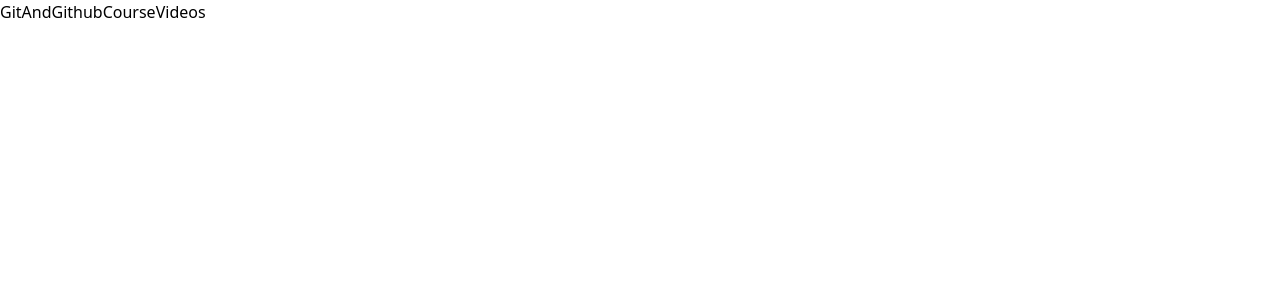
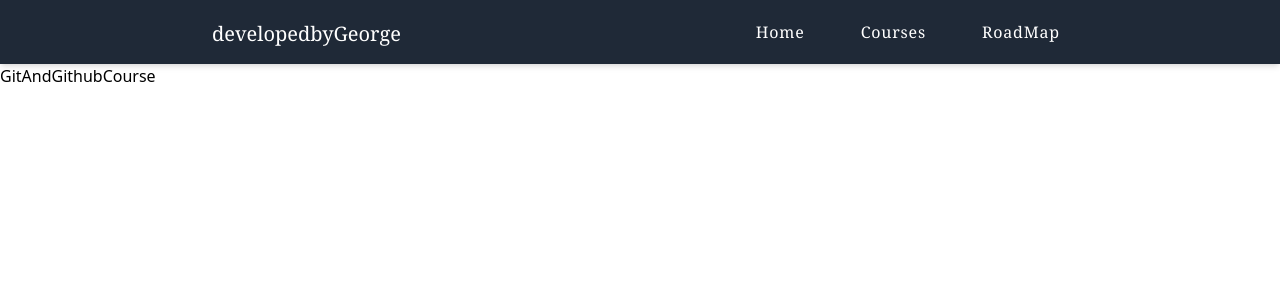
Before and after one commit to George-Olufemi/developed-by-george, a React (Create React App) app: page /gitandgithubcoursevideos in a window 1280 px wide. Shown: the top 300 px of the page. Built offline with nearby package versions, Linux system fonts and the light colour scheme.

Commit message:
Inputed Nav in course pages

```diff
--- /dev/null
+++ b/src/Components/HtmlNav.jsx
@@ -0,0 +1,30 @@
+import React, { useState } from 'react';
+import { Link } from "react-router-dom";
+
+function HtmlNav() {
+    const [open, setOpen] = useState(false);
+  return (
+    <React.Fragment>
+        <nav className="md:flex md:justify-between h-42 md:h-16 bg-gray-800 md:px-48 text-white z-50 shadow-md">
+            {/* Logo div */}
+            <div>
+                <h1 className="pt-5 pl-5 pb-5 text-xl font-serif">developedbyGeorge</h1>
+            </div>
+            {/* hamburger */}
+            <div onClick={() => setOpen(!open)} className="text-3xl absolute right-8 top-5 cursor-pointer md:hidden">
+                <ion-icon name={ open ? 'close' : 'menu' }></ion-icon>
+            </div>
+            {/* nav links div */}
+            <div>
+                <ul className={(open ? 'left-0':'-left-full') + ' md:flex pt-5 absolute md:static bg-gray-800 md:z-auto  w-full md:w-auto transition-all duration-500'}>
+                    <Link to="/"><li className='pr-7 pl-7 pb-3 pt-3 md:pt-0 text-center text-base font-serif tracking-wider hover:text-gray-400 md:hover:border-gray-400 transition-all hover:scale-105'>Home</li></Link>
+                    <Link to="/courses"><li className='pr-7 pl-7 pb-3 pt-3 md:pt-0 text-center text-base font-serif tracking-wider hover:text-gray-400 md:hover:border-gray-400 transition-all hover:scale-105'>Courses</li></Link>
+                    <Link to="/roadmap"><li className='pr-7 pl-7 pb-3 pt-3 md:pt-0 text-center text-base font-serif tracking-wider hover:text-gray-400 md:hover:border-gray-400 transition-all hover:scale-105'>RoadMap</li></Link>
+                </ul>
+            </div>
+        </nav>
+    </React.Fragment>
+  )
+}
+
+export default HtmlNav;
--- a/src/Pages/BootstrapCourseVideos.jsx
+++ b/src/Pages/BootstrapCourseVideos.jsx
@@ -1,10 +1,14 @@
 import React from 'react'
+import HtmlNav from '../Components/HtmlNav';
 
 function BootstrapcourseVideos() {
   return (
-    <div>
-        <iframe width="560" height="315" src="https://www.youtube.com/embed/bzZyCB5QT9I" title="YouTube video player" frameborder="0" allow="accelerometer; autoplay; clipboard-write; encrypted-media; gyroscope; picture-in-picture" allowfullscreen></iframe>
-    </div>
+    <React.Fragment>
+      <HtmlNav />
+        <div>
+          <iframe width="560" height="315" src="https://www.youtube.com/embed/bzZyCB5QT9I" title="YouTube video player" frameborder="0" allow="accelerometer; autoplay; clipboard-write; encrypted-media; gyroscope; picture-in-picture" allowfullscreen></iframe>
+        </div>
+    </React.Fragment>
   )
 }
 
--- a/src/Pages/CssCourseVideos.jsx
+++ b/src/Pages/CssCourseVideos.jsx
@@ -1,8 +1,14 @@
-import React from 'react'
+import React from 'react';
+import HtmlNav from '../Components/HtmlNav';
 
 function CssCourseVideos() {
   return (
-    <div>CssCourseVideos</div>
+    <React.Fragment>
+      <HtmlNav />
+        <div>
+          csscourse
+        </div>
+    </React.Fragment>
   )
 }
 
--- a/src/Pages/GitAndGithubCourseVideos.jsx
+++ b/src/Pages/GitAndGithubCourseVideos.jsx
@@ -1,8 +1,14 @@
-import React from 'react'
+import React from 'react';
+import HtmlNav from '../Components/HtmlNav';
 
 function GitAndGithubCourseVideos() {
   return (
-    <div>GitAndGithubCourseVideos</div>
+    <React.Fragment>
+      <HtmlNav />
+        <div>
+          GitAndGithubCourse
+        </div>
+    </React.Fragment>
   )
 }
 
--- a/src/Pages/HtmlCourseVideos.jsx
+++ b/src/Pages/HtmlCourseVideos.jsx
@@ -1,10 +1,10 @@
 import React from 'react'
-import Navbar from '../Components/Navbar';
+import HtmlNav from '../Components/HtmlNav';
 
 function HtmlCourseVideos() {
   return (
     <React.Fragment>
-        <Navbar />
+        <HtmlNav />
         <div className='md:grid md:gap-5 md:grid-cols-3 px-8 md:px-16 pt-10 md:ml-12'>
             <div className='pb-5'>
                 <iframe width="350" height="350" src="https://www.youtube.com/embed/Y1BlT4_c_SU" title="YouTube video player" frameborder="0" allow="accelerometer; autoplay; clipboard-write; encrypted-media; gyroscope; picture-in-picture" allowfullscreen>
--- a/src/Pages/JavascriptCourseVideos.jsx
+++ b/src/Pages/JavascriptCourseVideos.jsx
@@ -1,8 +1,12 @@
 import React from 'react';
+import HtmlNav from '../Components/HtmlNav';
 
 function JavascriptCourseVideos() {
   return (
-    <div>JavascriptcourseVideos</div>
+    <React.Fragment>
+      <HtmlNav />
+          <div>JavascriptcourseVideos</div>
+    </React.Fragment>
   )
 }
 
--- a/src/Pages/ReactCourseVideos.jsx
+++ b/src/Pages/ReactCourseVideos.jsx
@@ -1,8 +1,12 @@
 import React from 'react'
+import HtmlNav from '../Components/HtmlNav';
 
 function ReactCourseVideos() {
   return (
-    <div>ReactCourseVideos</div>
+    <React.Fragment>
+      <HtmlNav />
+        <div>ReactCourseVideos</div>
+    </React.Fragment>
   )
 }
 
```
